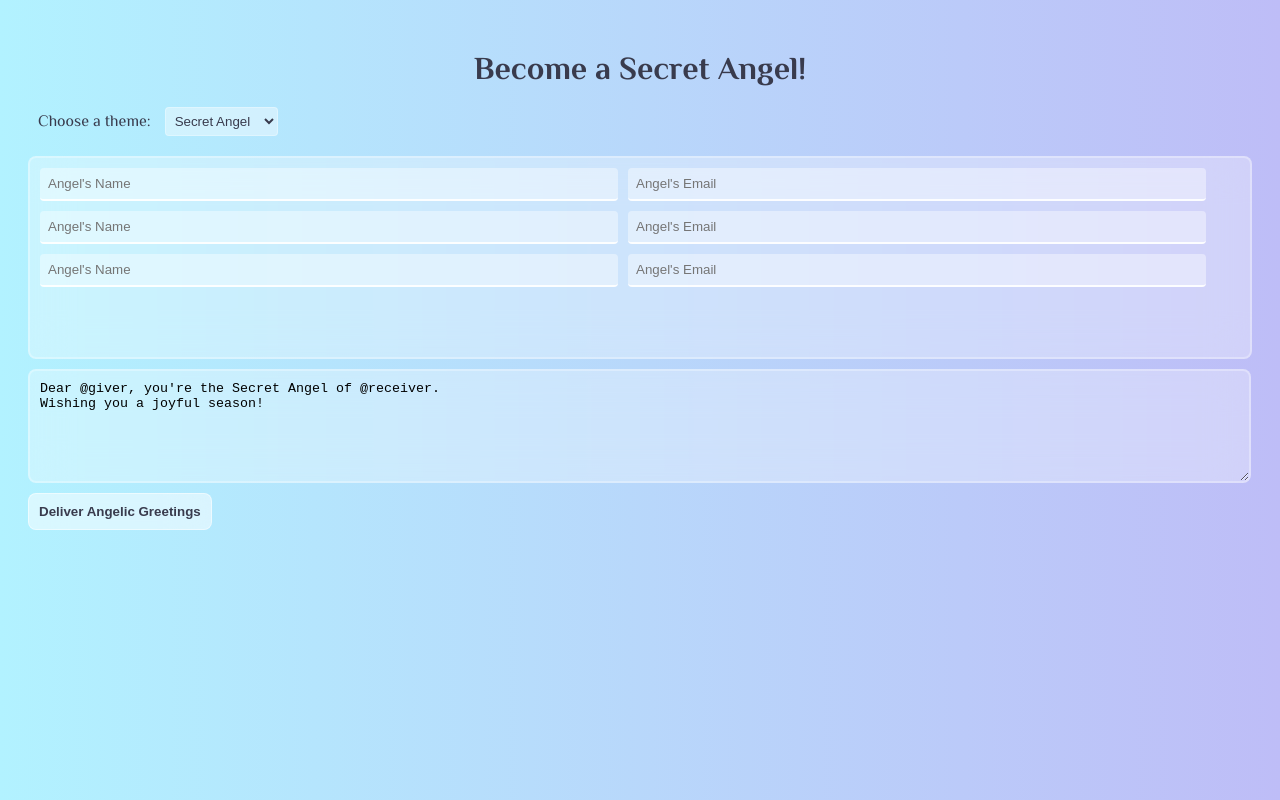
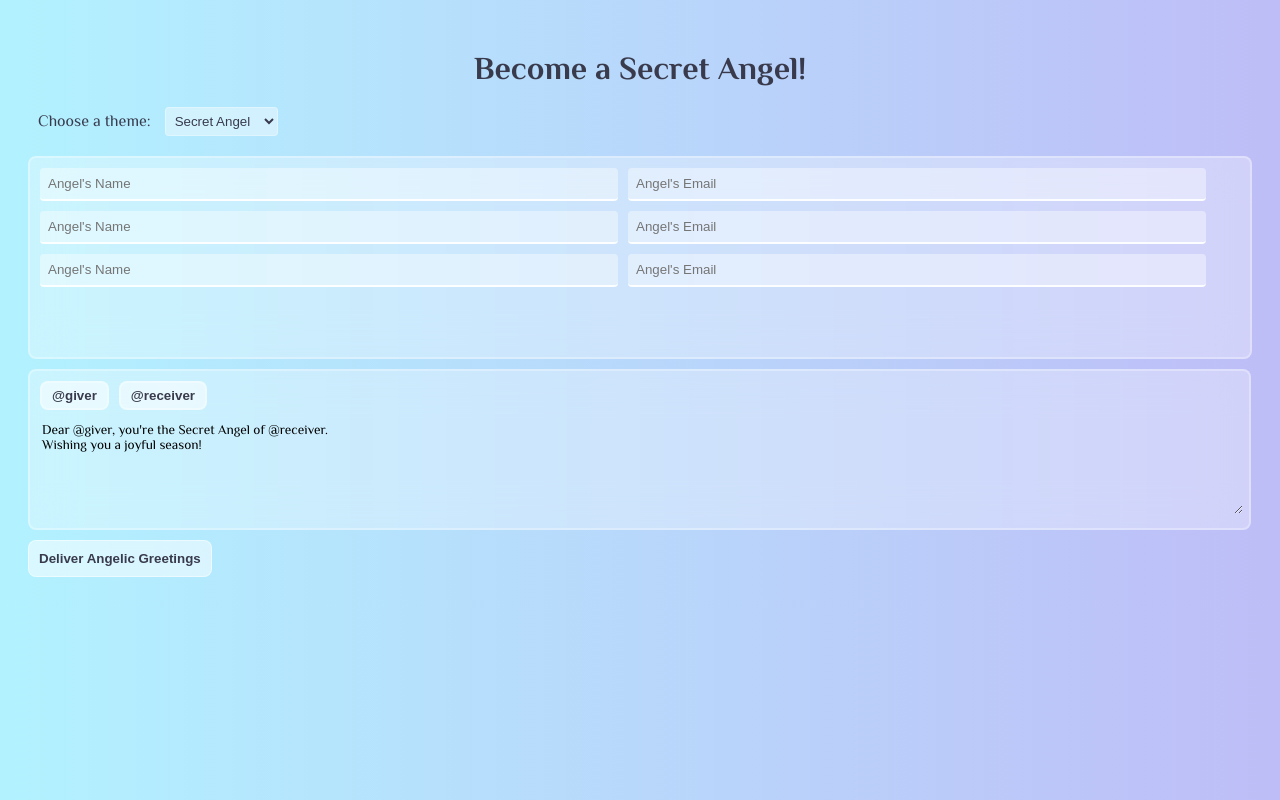
Before and after one commit to franciscopower/secret-angel, a SvelteKit app: page / in a window 1280 px wide. Built offline with nearby package versions, Linux system fonts and the light colour scheme; some icons are missing; what mailtrap would draw is missing.

Commit message:
feat: helper buttons for the composing of text

```diff
--- a/src/routes/+page.svelte
+++ b/src/routes/+page.svelte
@@ -74,6 +74,8 @@ Wishing you a joyful season!`,
 		}
 	};
 	let currentTheme = $state(themes.secretAngel);
+
+	let emailText = $derived(currentTheme.defaultMessage);
 
 	interface Participant {
 		name: string;
@@ -153,17 +155,32 @@ Wishing you a joyful season!`,
 
 		{#if form?.missingMarkers}
 			<div class="error-message">
-				<p>Please include '@receiver' in your message, we'll then replace it with the correct name.</p>
+				<p>
+					Please include '@receiver' in your message, we'll then replace it with the correct name.
+				</p>
 			</div>
 		{/if}
+
+		<div class="styled-textarea">
+			<div class="helper-tags">
+				<button type="button" class="quick-input" onclick={() => (emailText += '@giver')}
+					>@giver</button
+				>
+				<button type="button" class="quick-input" onclick={() => (emailText += '@receiver')}
+					>@receiver</button
+				>
+			</div>
+
 			<textarea
+				bind:value={emailText}
 				required
 				name="emailText"
 				rows="6"
 				placeholder={currentTheme.messagePlaceholder}
 				defaultValue={currentTheme.defaultMessage}
-			class="styled-textarea"
 			></textarea>
+		</div>
+
 		<div class="submit">
 			<button type="submit">{currentTheme.submitButton}</button>
 		</div>
@@ -344,5 +361,38 @@ Wishing you a joyful season!`,
 		-webkit-backdrop-filter: blur(20px);
 		border: 2px solid rgba(255, 255, 255, 0.3);
 		width: calc(100% - 25px);
+
+		& textarea {
+			width: 100%;
+			border: none;
+			background: transparent;
+			margin: 10px 0 0 0;
+			resize: vertical;
+			font-family: inherit;
+		}
+		& textarea:focus {
+			outline: 1px solid transparent;
+		}
+	}
+
+	.helper-tags {
+		display: flex;
+		gap: 10px;
+	}
+	.quick-input {
+		background: rgba(255, 255, 255, 0.5);
+		border: none;
+		border-radius: 8px;
+		padding: 5px 10px;
+		cursor: pointer;
+		color: rgb(57, 59, 77);
+		font-weight: bold;
+		backdrop-filter: blur(20px);
+		-webkit-backdrop-filter: blur(20px);
+		border: 2px solid rgba(255, 255, 255, 0.3);
+
+		&:hover {
+			background: rgba(255, 255, 255, 0.7);
+		}
 	}
 </style>
```
Lines whose indentation alone changed are shown as unchanged.
